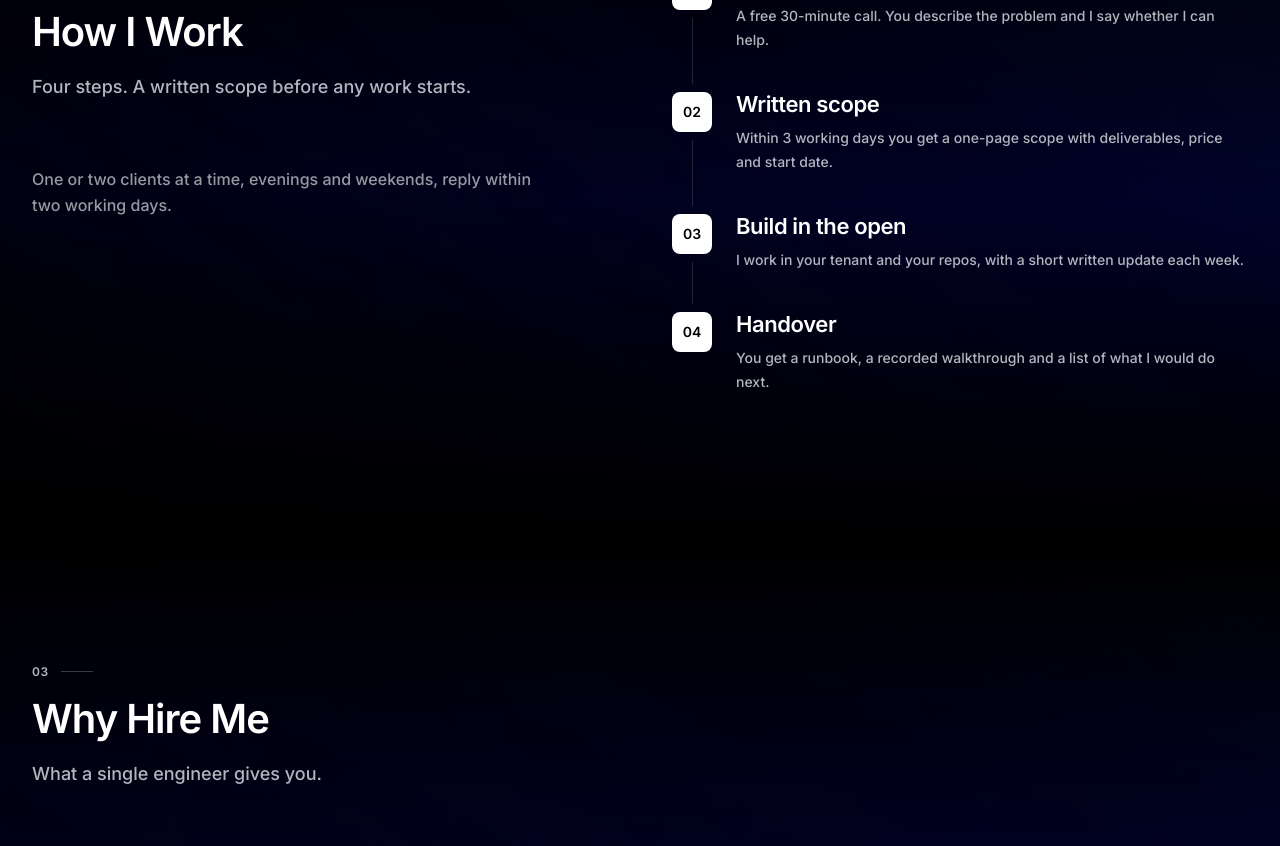
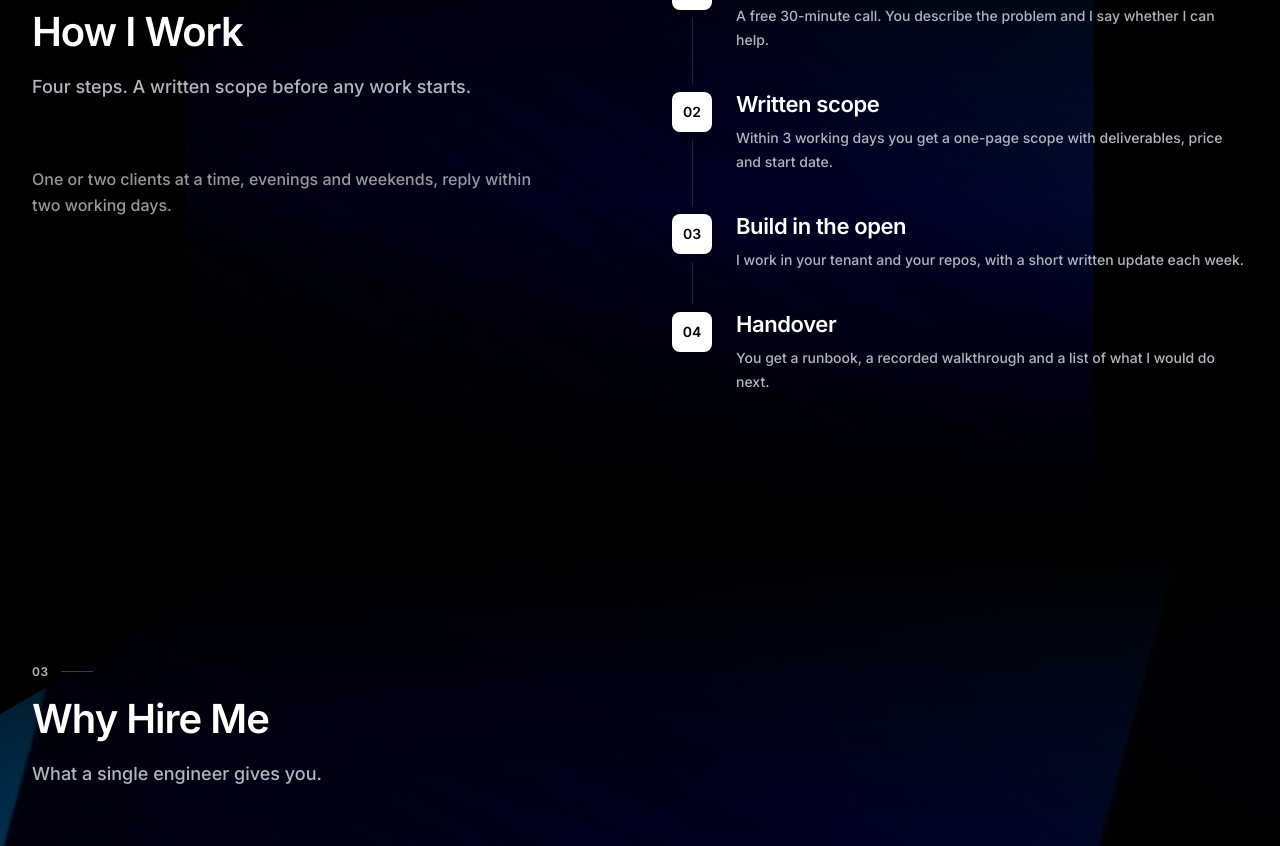
Before and after one commit to raphasouthall/website, a SvelteKit app in the folder it-website/: page / in a window 1280 px wide. Shown: the part 1933-2779 px from the top of the page. Built offline with nearby package versions, Linux system fonts and the light colour scheme.

Commit message:
Section backgrounds: reduce zoom to 1.0-1.15x

```diff
--- a/it-website/src/lib/components/ui/SectionBg.svelte
+++ b/it-website/src/lib/components/ui/SectionBg.svelte
@@ -11,7 +11,7 @@
 <!-- Hero image reused per section with its own rotation and zoom, faded top and bottom to the canvas -->
 <div class="absolute inset-0 overflow-hidden pointer-events-none" aria-hidden="true">
 	<div
-		class="absolute inset-[-25%] bg-cover bg-center"
+		class="absolute inset-[-10%] bg-cover bg-center"
 		style="background-image: url('/hero-bg.jpg'); opacity: {opacity}; transform: rotate({rotate}deg) scale({scale}) scaleX({flip ? -1 : 1});"
 	></div>
 	<div class="absolute inset-0 bg-gradient-to-b from-black via-black/30 to-black"></div>
--- a/it-website/src/routes/+page.svelte
+++ b/it-website/src/routes/+page.svelte
@@ -179,7 +179,7 @@
      SERVICES
      ═══════════════════════════════════════════════════════════════ -->
 <section id="services" class="relative py-20 md:py-28 bg-base-100">
-	<SectionBg rotate={180} scale={1.5} opacity={0.8} />
+	<SectionBg rotate={180} scale={1.05} opacity={0.8} />
 	<div class="relative max-w-7xl mx-auto px-4 md:px-8">
 		<div use:revealOnScroll>
 			<SectionHeader
@@ -203,7 +203,7 @@
      PROCESS
      ═══════════════════════════════════════════════════════════════ -->
 <section id="process" class="relative py-20 md:py-28 bg-base-100">
-	<SectionBg rotate={90} scale={1.8} opacity={0.8} flip />
+	<SectionBg rotate={90} scale={1.1} opacity={0.8} flip />
 	<div class="relative max-w-7xl mx-auto px-4 md:px-8">
 		<div class="grid grid-cols-1 lg:grid-cols-2 gap-16">
 			<div use:revealOnScroll>
@@ -232,7 +232,7 @@
      WHY SOLIDPLUS
      ═══════════════════════════════════════════════════════════════ -->
 <section class="relative py-20 md:py-28 bg-base-100">
-	<SectionBg rotate={-30} scale={2.2} opacity={0.8} />
+	<SectionBg rotate={-30} scale={1.15} opacity={0.8} />
 	<div class="relative max-w-7xl mx-auto px-4 md:px-8">
 		<div use:revealOnScroll>
 			<SectionHeader
@@ -264,7 +264,7 @@
      CASE STUDIES
      ═══════════════════════════════════════════════════════════════ -->
 <section id="results" class="relative py-20 md:py-28 bg-base-100">
-	<SectionBg rotate={270} scale={1.6} opacity={0.8} flip />
+	<SectionBg rotate={270} scale={1.05} opacity={0.8} flip />
 	<div class="relative max-w-7xl mx-auto px-4 md:px-8">
 		<div use:revealOnScroll>
 			<SectionHeader
@@ -288,7 +288,7 @@
      ABOUT / FOUNDER
      ═══════════════════════════════════════════════════════════════ -->
 <section id="about" class="relative py-20 md:py-28 bg-base-100">
-	<SectionBg rotate={45} scale={2} opacity={0.8} />
+	<SectionBg rotate={45} scale={1.1} opacity={0.8} />
 	<div class="relative max-w-7xl mx-auto px-4 md:px-8">
 		<div class="grid grid-cols-1 lg:grid-cols-2 gap-16 items-start">
 			<div use:revealOnScroll>
@@ -347,7 +347,7 @@
      FAQ
      ═══════════════════════════════════════════════════════════════ -->
 <section class="relative py-20 md:py-28 bg-base-100">
-	<SectionBg rotate={210} scale={1.7} opacity={0.8} flip />
+	<SectionBg rotate={210} scale={1.05} opacity={0.8} flip />
 	<div class="relative max-w-3xl mx-auto px-4 md:px-8">
 		<div use:revealOnScroll>
 			<SectionHeader
@@ -419,7 +419,7 @@
      CONTACT
      ═══════════════════════════════════════════════════════════════ -->
 <section id="contact" class="relative py-20 md:py-28 bg-base-100 text-base-content">
-	<SectionBg rotate={0} scale={1.3} opacity={0.8} flip />
+	<SectionBg rotate={0} scale={1} opacity={0.8} flip />
 	<div class="relative max-w-7xl mx-auto px-4 md:px-8">
 		<div class="grid grid-cols-1 lg:grid-cols-2 gap-16">
 			<div use:revealOnScroll>
```
